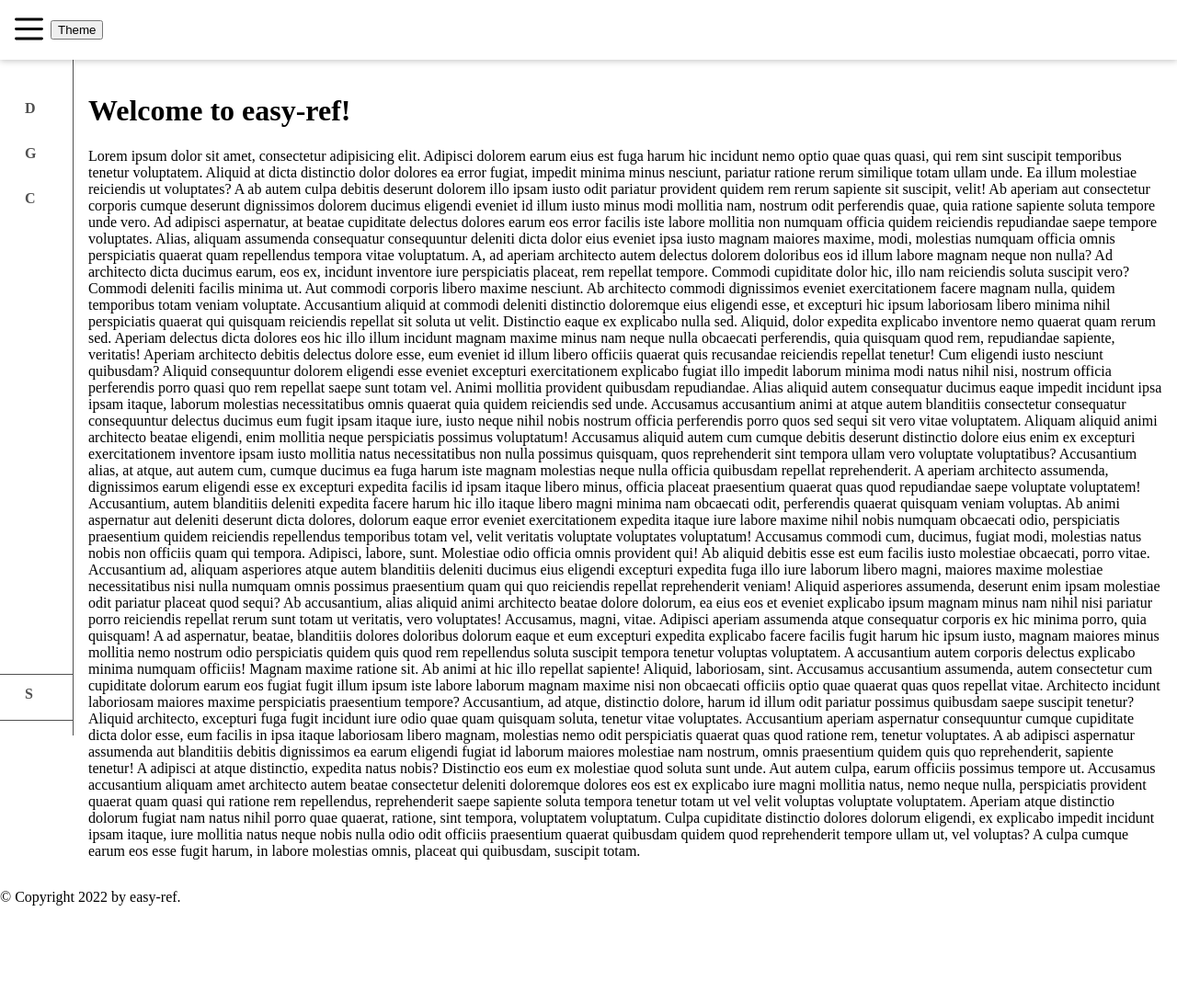
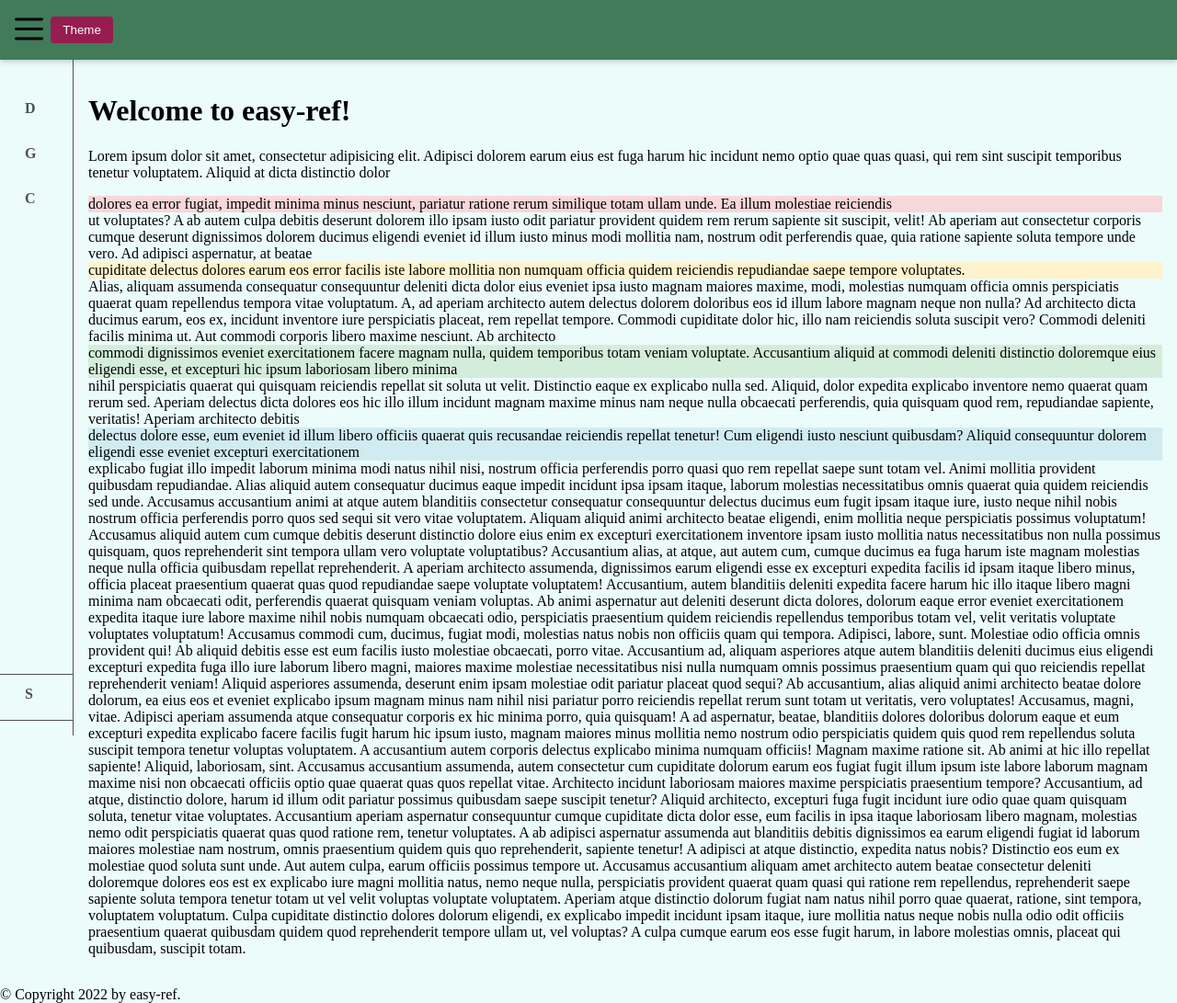
Before and after one commit to iTsluku/easy-ref, a Flask app: page / in a window 1280 px wide. Shown: the whole page at 92% size. Before the commit the page ends 985 px from the top, so only its background shows below. Run offline with Flask 2, Linux system fonts and the light colour scheme.

Commit message:
Add color scheme

```diff
--- a/static/styles/stylesheet.css
+++ b/static/styles/stylesheet.css
@@ -1,18 +1,26 @@
 body{
+    --semantic-color-danger:#f8d7da;
+    --semantic-color-warning:#fff3cd;
+    --semantic-color-success:#d4edda;
+    --semantic-color-info:#d1ecf1;
+
     --text-color: black;
-    --background-color:white;
-    --header-background-color:white;
+
+    --primary-color-1:#EBFCFB;
+    --primary-color-2:#417B5A;
+    --secondary-color-1:#C9F0FF;
+    --accent-color-1:#961D4E;
 
     margin: 0;
     color: var(--text-color);
-    background-color: var(--background-color);
+    background-color: var(--primary-color-1);
 }
 
 body.dark{
     --text-color: white;
-    --background-color:#333;
-    --header-background-color:#333;
-    --btn-text-color: black;
+    --primary-color-1:#2C363F;
+    --primary-color-2:#00916E;
+    --btn-text-color: white;
 }
 
 *, *::before, *::after {
@@ -22,7 +30,6 @@ body.dark{
 :root {
     --header-height: 65px;
     --btn-text-color: rgb(80,80,80);
-    --btn-hover-color: rgb(211,211,211);
     --animation-duration: 200ms;
     --animation-timing-curve: ease-in-out;
 }
@@ -35,18 +42,7 @@ body.dark{
     box-shadow: 0 1px 7px 0px rgba(0,0,0,.25);
     padding: 0 .5rem;
     height: var(--header-height);
-    background-color: var(--header-background-color);
-}
-
-.menu-icon-btn{
-    background:none;
-    border:none;
-}
-
-.menu-icon{
-    width:35px;
-    height:35px;
-    cursor: pointer;
+    background-color: var(--primary-color-2);
 }
 
 .sidebar{
@@ -145,5 +141,67 @@ body.dark{
 }
 
 .sidebar-list-item:hover{
-    background-color: var(--btn-hover-color);
+    background-color: var(--accent-color-1);
+    --btn-text-color:white;
 }
+
+/* header */
+
+.menu-icon-btn{
+    background:none;
+    border:none;
+}
+
+.menu-icon{
+    width:35px;
+    height:35px;
+    cursor: pointer;
+}
+
+.theme-toggle-button{
+background-color:var(--accent-color-1);
+color:white;
+display:flex;
+justify-content: center;
+align-items: center;
+cursor: pointer;
+padding: .5em 1em;
+border-radius: .3em;
+border:none;
+outline:none;
+
+}
+
+/* semantic colors */
+
+#msg-danger{
+    background-color: var(--semantic-color-danger);
+}
+
+#msg-warning{
+    background-color: var(--semantic-color-warning);
+}
+
+#msg-success{
+    background-color: var(--semantic-color-success);
+}
+
+#msg-info{
+    background-color: var(--semantic-color-info);
+}
+
+body.dark #msg-danger{
+    color: black;
+}
+
+body.dark #msg-warning{
+    color: black;
+}
+
+body.dark #msg-success{
+    color: black;
+}
+
+body.dark #msg-info{
+    color: black;
+}
--- a/templates/layout.html
+++ b/templates/layout.html
@@ -58,27 +58,41 @@
         {% block content %}{% endblock %}
         <p>Lorem ipsum dolor sit amet, consectetur adipisicing elit. Adipisci dolorem earum eius est fuga harum hic
             incidunt nemo optio quae quas quasi, qui rem sint suscipit temporibus tenetur voluptatem. Aliquid at dicta
-            distinctio dolor dolores ea error fugiat, impedit minima minus nesciunt, pariatur ratione rerum similique
-            totam ullam unde. Ea illum molestiae reiciendis ut voluptates? A ab autem culpa debitis deserunt dolorem
+            distinctio dolor
+        <div id="msg-danger">dolores ea error fugiat, impedit minima minus nesciunt, pariatur ratione rerum similique
+            totam ullam unde. Ea illum molestiae reiciendis
+        </div>
+        ut voluptates? A ab autem culpa debitis deserunt
+        dolorem
         illo ipsam iusto odit pariatur provident quidem rem rerum sapiente sit suscipit, velit! Ab aperiam aut
         consectetur corporis cumque deserunt dignissimos dolorem ducimus eligendi eveniet id illum iusto minus modi
         mollitia nam, nostrum odit perferendis quae, quia ratione sapiente soluta tempore unde vero. Ad adipisci
-            aspernatur, at beatae cupiditate delectus dolores earum eos error facilis iste labore mollitia non numquam
-            officia quidem reiciendis repudiandae saepe tempore voluptates. Alias, aliquam assumenda consequatur
+        aspernatur, at beatae
+        <div id="msg-warning">cupiditate delectus dolores earum eos error facilis iste labore mollitia non numquam
+            officia quidem reiciendis repudiandae saepe tempore voluptates.
+        </div>
+        Alias, aliquam assumenda consequatur
         consequuntur deleniti dicta dolor eius eveniet ipsa iusto magnam maiores maxime, modi, molestias numquam
         officia omnis perspiciatis quaerat quam repellendus tempora vitae voluptatum. A, ad aperiam architecto autem
         delectus dolorem doloribus eos id illum labore magnam neque non nulla? Ad architecto dicta ducimus earum,
         eos ex, incidunt inventore iure perspiciatis placeat, rem repellat tempore. Commodi cupiditate dolor hic,
         illo nam reiciendis soluta suscipit vero? Commodi deleniti facilis minima ut. Aut commodi corporis libero
-            maxime nesciunt. Ab architecto commodi dignissimos eveniet exercitationem facere magnam nulla, quidem
+        maxime nesciunt. Ab architecto
+        <div id="msg-success">commodi dignissimos eveniet exercitationem facere magnam nulla, quidem
             temporibus totam veniam voluptate. Accusantium aliquid at commodi deleniti distinctio doloremque eius
-            eligendi esse, et excepturi hic ipsum laboriosam libero minima nihil perspiciatis quaerat qui quisquam
+            eligendi esse, et excepturi hic ipsum laboriosam libero minima
+        </div>
+        nihil perspiciatis quaerat qui quisquam
         reiciendis repellat sit soluta ut velit. Distinctio eaque ex explicabo nulla sed. Aliquid, dolor expedita
         explicabo inventore nemo quaerat quam rerum sed. Aperiam delectus dicta dolores eos hic illo illum incidunt
         magnam maxime minus nam neque nulla obcaecati perferendis, quia quisquam quod rem, repudiandae sapiente,
-            veritatis! Aperiam architecto debitis delectus dolore esse, eum eveniet id illum libero officiis quaerat
-            quis recusandae reiciendis repellat tenetur! Cum eligendi iusto nesciunt quibusdam? Aliquid consequuntur
-            dolorem eligendi esse eveniet excepturi exercitationem explicabo fugiat illo impedit laborum minima modi
+        veritatis! Aperiam architecto debitis
+        <div id="msg-info">delectus dolore esse, eum eveniet id illum libero
+            officiis quaerat quis recusandae reiciendis repellat tenetur! Cum eligendi iusto nesciunt quibusdam? Aliquid
+            consequuntur
+            dolorem eligendi esse eveniet excepturi exercitationem
+        </div>
+        explicabo fugiat illo impedit laborum minima modi
         natus nihil nisi, nostrum officia perferendis porro quasi quo rem repellat saepe sunt totam vel. Animi
         mollitia provident quibusdam repudiandae. Alias aliquid autem consequatur ducimus eaque impedit incidunt
         ipsa ipsam itaque, laborum molestias necessitatibus omnis quaerat quia quidem reiciendis sed unde. Accusamus
```
Lines whose indentation alone changed are shown as unchanged.
